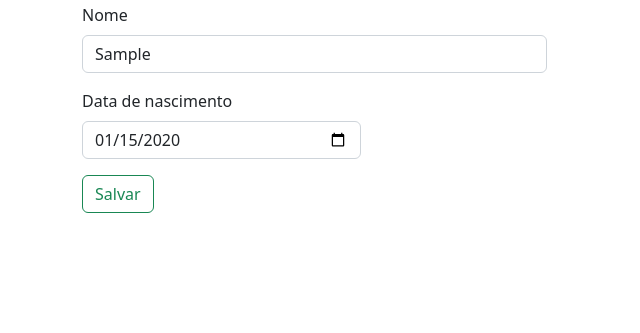
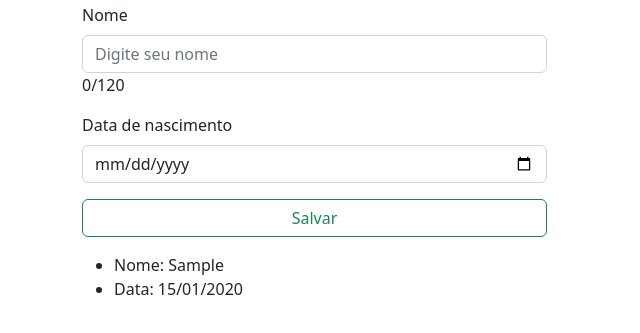
Before and after one commit to Debiason/7DaysOfCode_firstday, a plain HTML site: page index.html in a window 1280 px wide. Both pictures are taken after typing "Sample", "2020-01-15" into the empty fields and a click on the button "Salvar". Shown: the part 53-386 px from the top of the page, without its empty margins (0-640 px from the left). Drawn offline with nearby package versions, Linux system fonts and the light colour scheme.

Commit message:
second day

```diff
--- a/index.html
+++ b/index.html
@@ -16,13 +16,15 @@
             <div class="mb-3 col-5">
                 <label for="name" class="form-label">Nome</label>
                 <input type="text" class="form-control" id="name" placeholder="Digite seu nome">
+                <span class="text-left" id="contadorCaracteres"></span><br>
             </div>
-            <div class="mb-3 col-3">
+            <span id="msgNome" class="text-danger mb-3"></span>
+            <div class="mb-3 col-5">
                 <label for="data_nascimento" class="form-label">Data de nascimento</label>
                 <input type="date" class="form-control" id="data_nascimento"
                     placeholder="Digite sua Data de Nascimento">
             </div>
-            <button class="btn btn-outline-success" id="btn_salvar" type="submit">Salvar</button>
+            <button class="btn btn-outline-success col-5" id="btn_salvar" type="submit">Salvar</button>
             <script src="https://cdn.jsdelivr.net/npm/bootstrap@5.2.3/dist/js/bootstrap.bundle.min.js"
                 integrity="sha384-kenU1KFdBIe4zVF0s0G1M5b4hcpxyD9F7jL+jjXkk+Q2h455rYXK/7HAuoJl+0I4"
                 crossorigin="anonymous"></script>
--- a/index.js
+++ b/index.js
@@ -1,5 +1,8 @@
 const form = document.getElementById("form");
 form.addEventListener("submit", logSubmit);
+
+var contador = document.getElementById('contadorCaracteres');
+contador.textContent = '0/120';
 
 function logSubmit(event) {
     event.preventDefault();
@@ -7,26 +10,34 @@ function logSubmit(event) {
     const data = document.getElementById('data_nascimento').value
     var lista = [];
     var logDiv = document.getElementById('log');
+    var spanNome = document.getElementById('msgNome');
     logDiv.innerHTML = '';
 
     if (nome.trim() !== '' && data.trim() !== '') {
+        if (nome.length < 3 || nome.length > 120) {
+            spanNome.innerHTML = 'O nome deve ter entre 3 e 120 caracteres';
+            setInterval(() => {
+                spanNome.innerHTML = '';
+            }, 3000);
+        } else {
+
             lista.push({ nome: nome, data: data });
             var html = '<ul>';
             lista.forEach(function (item) {
                 var dataFormatada = formatarData(item.data);
                 html += '<li>Nome: ' + item.nome + '</li>';
                 html += '<li>Data: ' + dataFormatada + '</li>';
+                console.log(item.nome);
+                console.log(dataFormatada);
             });
 
             html += '</ul>';
 
-
-        console.log(item.nome);
-        console.log(dataFormatada);
-
             logDiv.innerHTML = html;
             document.getElementById('name').value = '';
             document.getElementById('data_nascimento').value = '';
+            contador.textContent = '0/120';
+        }
     } else {
         logDiv.innerHTML = '<span class ="text-danger">Revise os dados digitados</span>'
     }
@@ -40,3 +51,11 @@ function formatarData(data) {
 
     return dia + '/' + mes + '/' + ano;
 }
+
+document.getElementById('name').addEventListener('input', function() {
+    var contador = document.getElementById('contadorCaracteres');
+    var nomeInput = document.getElementById('name');
+    var nome = nomeInput.value;
+
+    contador.textContent = nome.length + '/120';
+});
```
Lines whose indentation alone changed are shown as unchanged.
